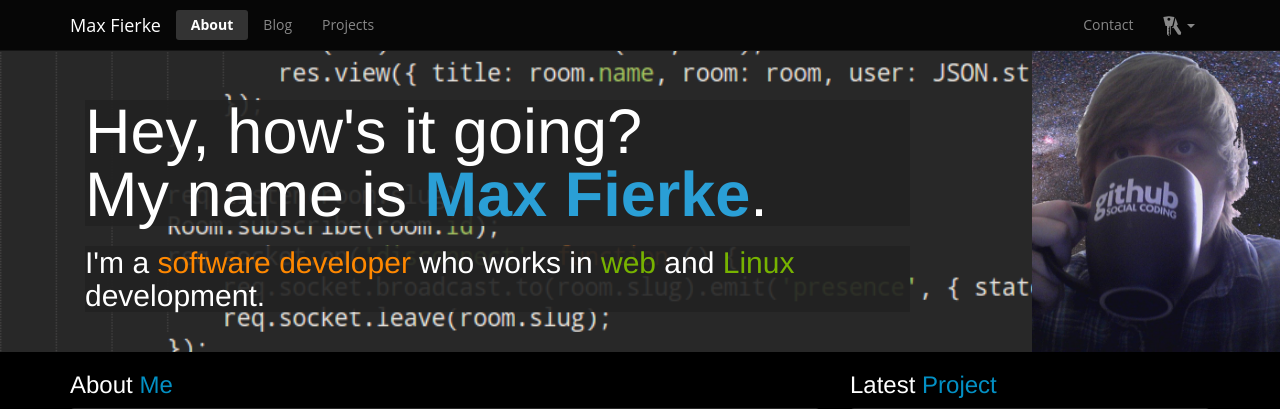
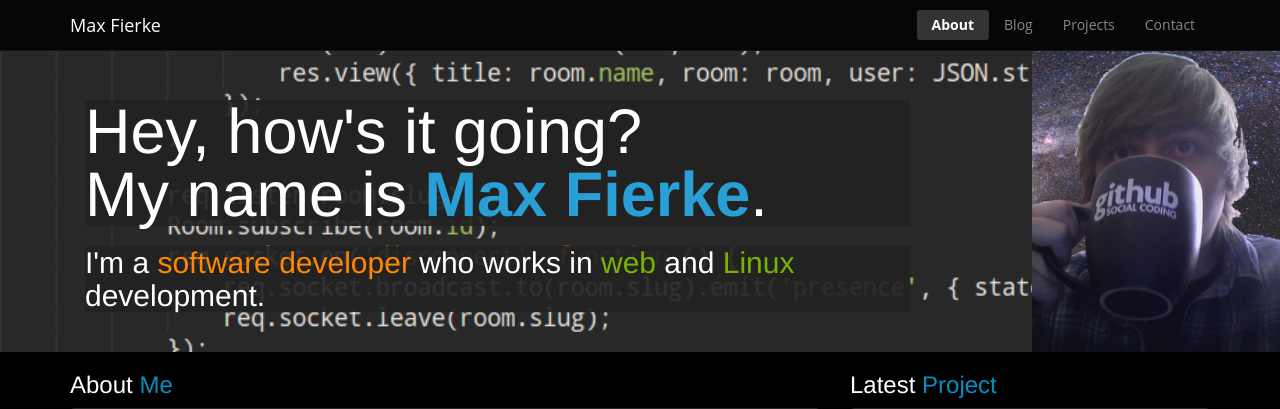
Before and after one commit to maxfierke/dotcom-flask, a Flask app: page / in a window 1280 px wide. Shown: the top 409 px of the page. Run offline with Flask 2, Linux system fonts and the light colour scheme; some libraries are stand-ins or nearby versions; some web fonts are replaced.

Commit message:
Float all navbar navs to the right
Signed-off-by: Max Fierke <max@maxfierke.com>

```diff
--- a/templates/layout.html
+++ b/templates/layout.html
@@ -35,20 +35,11 @@
             </div>
 
             <div class="collapse navbar-collapse" id="js-navbar-collapse">
-                <ul class="nav navbar-nav">
+                <ul class="nav navbar-nav navbar-right">
                     <li><a href="/">About</a></li>
                     <li><a href="http://blog.maxfierke.com">Blog</a></li>
                     <li><a href="/projects/">Projects</a></li>
-                </ul>
-                <ul class="nav navbar-nav navbar-right">
                     <li><a href="#contact" data-toggle="modal" data-target="#contact">Contact</a></li>
-                    <li class="dropdown">
-                        <a href="#" class="dropdown-toggle" data-toggle="dropdown"><span class="glyphicon glyphicon-keys hidden-sm hidden-xs"></span> <span class="visible-xs">Keys</span> <b class="caret"></b></a>
-                        <ul class="dropdown-menu">
-                            <li><a href="/static/pgp/maxfierke-m4xm4n-pub.asc">OpenPGP Public Key <small>(ASCII)</small></a></li>
-                            <li><a href="/static/pgp/maxfierke-m4xm4n-pub.gpg">OpenPGP Public Key <small>(Binary)</small></a></li>
-                        </ul>
-                    </li>
                 </ul>
             </div>
         </div>
```
